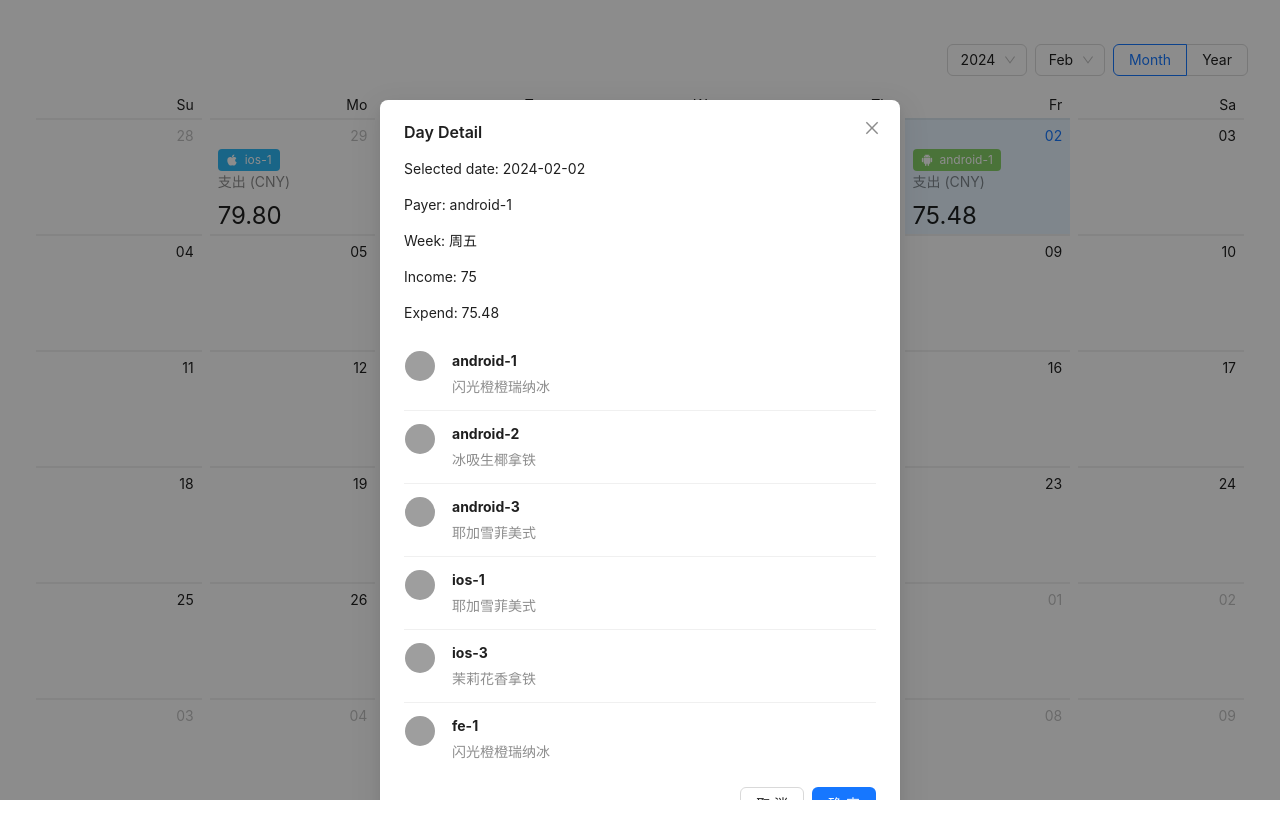
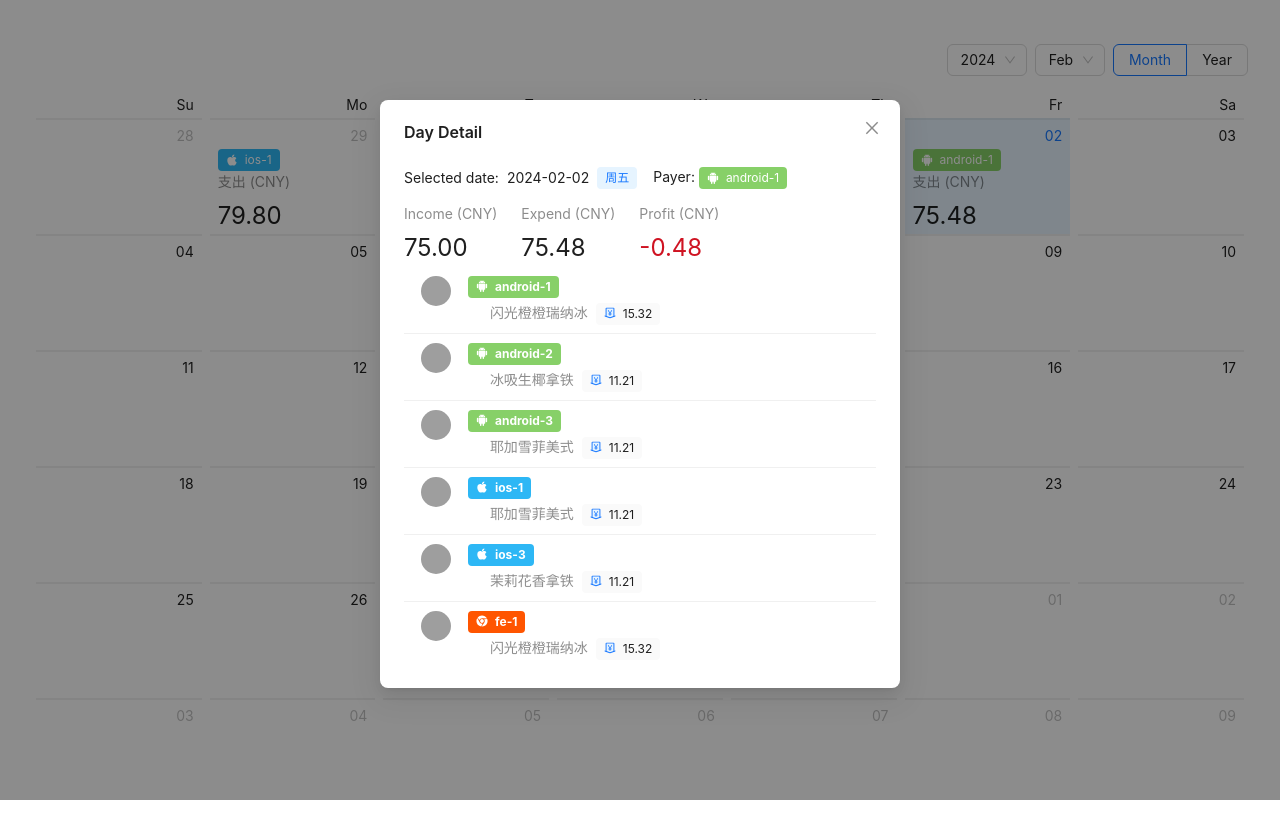
Before and after one commit to xkaing/LFCoffee, a React (Vite) app: page / in a window 1280 px wide. Both pictures are taken after a click on the element "2024-02-02". Shown: the top 838 px of the page. Built offline with nearby package versions, Linux system fonts and the light colour scheme; grey boxes are pictures that could not be loaded.

Commit message:
feat:完善DayDetail

```diff
--- a/src/Calendar/CoffeeCalendar.jsx
+++ b/src/Calendar/CoffeeCalendar.jsx
@@ -1,7 +1,7 @@
 import React, { useState, useEffect, useCallback } from "react";
 import { Calendar } from "antd";
 import axios from "axios";
-import TagRender from "./TagRender";
+import DayRender from "./DayRender";
 import DayDetail from "./DayDetail";
 
 const defaultData = [{ date: "2024-02-01", payer: "fe" }];
@@ -26,6 +26,7 @@ const CoffeeCalendar = () => {
 
   // 日历点击事件
   const onChange = useCallback((value) => {
+    console.log("选中的日期", value.format("YYYY-MM-DD"));
     setSelectedDate(value); // 设置选中的日期
     setIsModalVisible(true); // 显示模态框
   }, []);
@@ -35,7 +36,7 @@ const CoffeeCalendar = () => {
     const calendarData = coffeeData.find(
       (item) => item.date === value.format("YYYY-MM-DD")
     );
-    return calendarData ? <TagRender {...calendarData} /> : null;
+    return calendarData ? <DayRender {...calendarData} /> : null;
   };
 
   const cellRender = (current, info) => {
--- a/src/Calendar/DayDetail.jsx
+++ b/src/Calendar/DayDetail.jsx
@@ -1,9 +1,18 @@
 import React from "react";
-import { Modal, Avatar, List } from "antd";
+import { Modal, Avatar, List, Tag, Space, Statistic } from "antd";
+import TagName from "./TagName";
+import { MoneyCollectTwoTone } from "@ant-design/icons";
+import { createFromIconfontCN } from "@ant-design/icons";
+const IconFont = createFromIconfontCN({
+  scriptUrl: [
+    "//at.alicdn.com/t/c/font_4431122_7shzfw4dvg3.js",
+    //icon-coffee-cold, icon-Coffee
+  ],
+});
 
 const DayDetail = ({ data, date, visible, onClose }) => {
   const itemData = data.find((item) => item.date === date.format("YYYY-MM-DD"));
-
+  const profitNum = itemData.income - itemData.expend;
   return (
     <>
       <Modal
@@ -11,14 +20,49 @@ const DayDetail = ({ data, date, visible, onClose }) => {
         open={visible}
         onOk={onClose}
         onCancel={onClose}
+        footer={null}
       >
-        <p>Selected date: {date.format("YYYY-MM-DD")}</p>
-        <p>Payer: {itemData.payer}</p>
-        <p>Week: {itemData.week}</p>
-        <p>Income: {itemData.income}</p>
-        <p>Expend: {itemData.expend}</p>
+        {itemData && (
+          <>
+            <Space>
+              Selected date: {date.format("YYYY-MM-DD")}
+              <Tag bordered={false} color="processing">
+                {itemData.week}
+              </Tag>
+              <p>Payer: {<TagName payer={itemData.payer}></TagName>}</p>
+            </Space>
+            <Space size={"large"}>
+              {itemData.income && (
+                <Statistic
+                  title="Income (CNY)"
+                  value={itemData.income}
+                  precision={2}
+                />
+              )}
+              {itemData.expend && (
+                <Statistic
+                  title="Expend (CNY)"
+                  value={itemData.expend}
+                  precision={2}
+                />
+              )}
+              <Statistic
+                title="Profit (CNY)"
+                value={profitNum}
+                valueStyle={
+                  profitNum > 0
+                    ? { color: "#3f8600" }
+                    : profitNum < 0
+                    ? { color: "#cf1322" }
+                    : { color: "#000000" }
+                }
+                precision={2}
+              />
+            </Space>
+
             <List
               itemLayout="horizontal"
+              size="small"
               dataSource={itemData.drinker_list}
               renderItem={(item, index) => (
                 <List.Item>
@@ -28,12 +72,31 @@ const DayDetail = ({ data, date, visible, onClose }) => {
                         src={`https://api.dicebear.com/7.x/miniavs/svg?seed=${index}`}
                       />
                     }
-                title={item.drinker}
-                description={item.name}
+                    title={<TagName payer={item.drinker}></TagName>}
+                    description={
+                      <>
+                        {item.temperature === 1 ? (
+                          <IconFont type="icon-Coffee" />
+                        ) : (
+                          <IconFont type="icon-coffee-cold" />
+                        )}
+                        <span>&nbsp;&nbsp;{item.name}&nbsp;&nbsp;</span>
+                        <Tag
+                          icon={<MoneyCollectTwoTone />}
+                          color="default"
+                          bordered={false}
+                        >
+                          {item.price}
+                        </Tag>
+                      </>
+                    }
                   />
                 </List.Item>
               )}
             />
+          </>
+        )}
+        {!itemData && <p>No data</p>}
       </Modal>
     </>
   );
--- /dev/null
+++ b/src/Calendar/DayRender.jsx
@@ -0,0 +1,14 @@
+import React from "react";
+import { Statistic } from "antd";
+import TagName from "./TagName";
+
+const DayRender = ({ payer, expend }) => {
+  return (
+    <>
+      <TagName payer={payer}></TagName>
+      {expend && <Statistic title="支出 (CNY)" value={expend} precision={2} />}
+    </>
+  );
+};
+
+export default DayRender;
--- /dev/null
+++ b/src/Calendar/TagName.jsx
@@ -0,0 +1,28 @@
+import React from "react";
+import { Tag } from "antd";
+import { AndroidFilled, AppleFilled, ChromeFilled } from "@ant-design/icons";
+
+const TagName = ({ payer }) => {
+  let NameIcon = null;
+  let NameColor = null;
+  const lowerPayer = payer.toLowerCase();
+
+  if (lowerPayer.includes("android")) {
+    NameIcon = <AndroidFilled />;
+    NameColor = "#87d068";
+  } else if (lowerPayer.includes("ios")) {
+    NameIcon = <AppleFilled />;
+    NameColor = "#2db7f5";
+  } else if (lowerPayer.includes("fe")) {
+    NameIcon = <ChromeFilled />;
+    NameColor = "#f50";
+  }
+
+  return (
+    <Tag icon={NameIcon} color={NameColor}>
+      {payer}
+    </Tag>
+  );
+};
+
+export default TagName;
--- a/src/Calendar/TagRender.jsx
+++ /dev/null
@@ -1,31 +0,0 @@
-import React from "react";
-import { Tag, Statistic } from "antd";
-import { AndroidFilled, AppleFilled, ChromeFilled } from "@ant-design/icons";
-
-const TagRender = ({ payer, expend }) => {
-  let TagName = null;
-  let TagColor = null;
-  const lowerPayer = payer.toLowerCase();
-
-  if (lowerPayer.includes("android")) {
-    TagName = <AndroidFilled />;
-    TagColor = "#87d068";
-  } else if (lowerPayer.includes("ios")) {
-    TagName = <AppleFilled />;
-    TagColor = "#2db7f5";
-  } else if (lowerPayer.includes("fe")) {
-    TagName = <ChromeFilled />;
-    TagColor = "#f50";
-  }
-
-  return (
-    <>
-      <Tag icon={TagName} color={TagColor}>
-        {payer}
-      </Tag>
-      { expend &&  <Statistic title="支出 (CNY)" value={expend} precision={2} />}
-    </>
-  );
-};
-
-export default TagRender;
```
Lines whose indentation alone changed are shown as unchanged.
